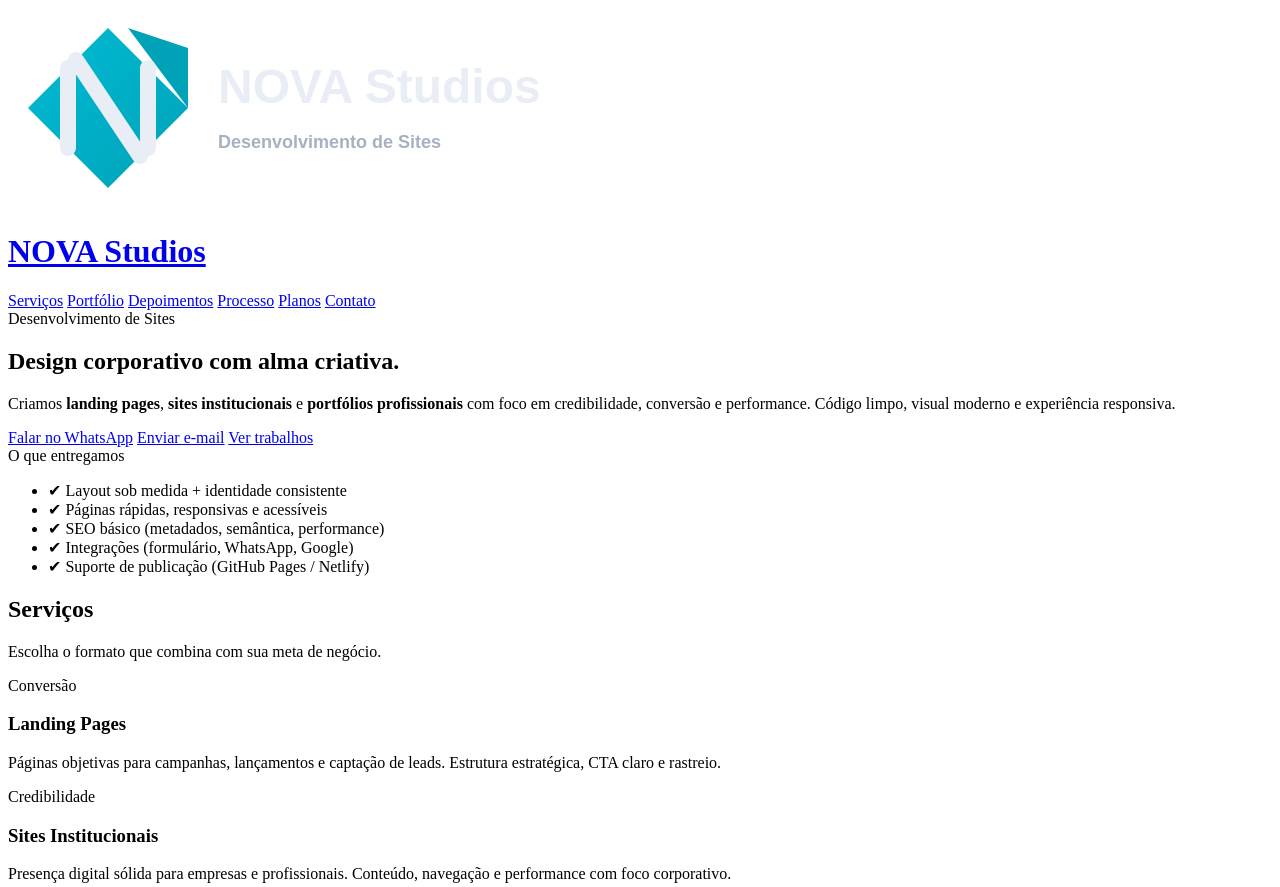
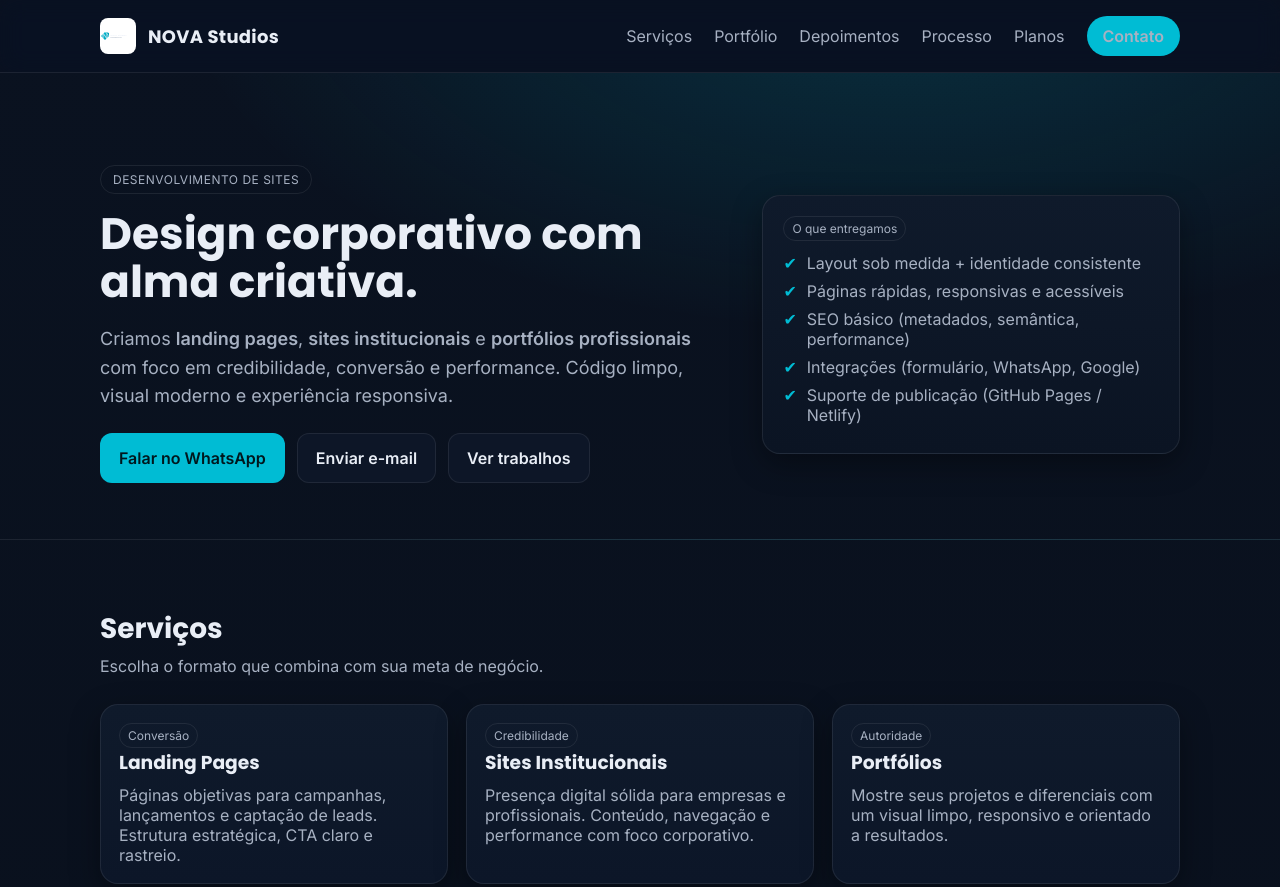
Before and after one commit to NOVA-STUDIOS-rgb/nova-portfolio, a plain HTML site: page index.html in a window 1280 px wide. Shown: the top 887 px of the page. Drawn offline with Linux system fonts and the light colour scheme; files whose address does not match are found by name.

Commit message:
Add files via upload

```diff
--- a/assets/style.css
+++ b/assets/style.css
@@ -1 +1,89 @@
-/* placeholder do CSS */
+:root{
+  --bg:#0a1220; --bg-soft:#0f1a2b; --txt:#e9eef6; --muted:#a7b1c2;
+  --brand:#00bcd4; --brand-600:#00a2b8; --card:#0d1627; --stroke:rgba(255,255,255,.08);
+  --shadow:0 10px 30px rgba(0,0,0,.35); --radius:18px; --radius-sm:12px;
+}
+*{box-sizing:border-box}
+html{scroll-behavior:smooth}
+body{margin:0; font-family:Inter,system-ui,-apple-system,Segoe UI,Roboto,Arial,sans-serif;
+  color:var(--txt); background:linear-gradient(180deg,var(--bg) 0%,#080d17 100%);}
+a{color:inherit; text-decoration:none}
+img{max-width:100%; display:block}
+
+/* Header */
+.header{position:sticky; top:0; z-index:50; backdrop-filter:saturate(150%) blur(12px);
+  background:rgba(10,18,32,.6); border-bottom:1px solid var(--stroke)}
+.wrap{max-width:1120px; margin:0 auto; padding:0 20px}
+.nav{display:flex; align-items:center; justify-content:space-between; height:72px}
+.brand{display:flex; align-items:center; gap:12px}
+.brand img{width:36px; height:36px; border-radius:8px; background:#fff}
+.brand h1{font-family:Poppins,Inter,sans-serif; font-size:18px; letter-spacing:.3px; margin:0}
+.menu{display:flex; align-items:center; gap:22px}
+.menu a{color:var(--muted)} .menu a:hover{color:var(--txt)}
+.cta{display:inline-flex; align-items:center; gap:10px; background:var(--brand); color:#02141a; padding:10px 16px; border-radius:999px; font-weight:600}
+.cta:hover{background:var(--brand-600)}
+
+/* Hero */
+.hero{padding:92px 0 56px; border-bottom:1px solid var(--stroke);
+  background:radial-gradient(1200px 600px at 70% -100px, rgba(0,188,212,.18), transparent 60%)}
+.hero .grid{display:grid; grid-template-columns:1.2fr .8fr; gap:36px; align-items:center}
+.eyebrow{display:inline-block; padding:6px 12px; border-radius:999px; border:1px solid var(--stroke); color:var(--muted); font-size:12px; letter-spacing:.5px; text-transform:uppercase}
+.h1{font-family:Poppins,Inter,sans-serif; font-weight:700; font-size:44px; line-height:1.1; margin:16px 0}
+.lead{color:var(--muted); font-size:18px; line-height:1.6}
+.hero-actions{display:flex; gap:12px; margin-top:22px; flex-wrap:wrap}
+.btn{display:inline-flex; align-items:center; gap:10px; padding:14px 18px; border-radius:12px; border:1px solid var(--stroke); background:var(--card); color:var(--txt); font-weight:600}
+.btn:hover{border-color:rgba(255,255,255,.22)}
+.btn.primary{background:var(--brand); color:#00171d; border-color:transparent}
+.btn.primary:hover{background:var(--brand-600)}
+.hero-card{background:linear-gradient(180deg,#0f1a2b,#0b1423); border:1px solid var(--stroke); padding:20px; border-radius:var(--radius); box-shadow:var(--shadow)}
+.check{color:var(--brand)}
+
+/* Section */
+section{padding:68px 0}
+.section-h{display:flex; align-items:flex-end; justify-content:space-between; gap:20px; margin-bottom:28px;}
+.title{font-family:Poppins,Inter,sans-serif; font-size:28px; margin:0}
+.subtitle{color:var(--muted); margin:6px 0 0}
+
+/* Grid */
+.grid{display:grid; gap:18px}
+.cols-3{grid-template-columns:repeat(3,1fr)}
+.cols-2{grid-template-columns:repeat(2,1fr)}
+@media (max-width:920px){
+  .hero .grid{grid-template-columns:1fr}
+  .cols-3{grid-template-columns:1fr}
+  .cols-2{grid-template-columns:1fr}
+}
+
+.card{background:linear-gradient(180deg,#0f1a2b,#0c1628); border:1px solid var(--stroke); border-radius:var(--radius); padding:18px; box-shadow:var(--shadow)}
+.card h3{font-family:Poppins,Inter,sans-serif; margin:0 0 8px}
+.card p{color:var(--muted); margin:0}
+.badge{display:inline-block; font-size:12px; padding:4px 8px; border:1px solid var(--stroke); border-radius:999px; color:var(--muted)}
+
+/* Portfolio */
+.work{position:relative; overflow:hidden; border-radius:14px; border:1px solid var(--stroke)}
+.work img{width:100%; height:220px; object-fit:cover; filter:saturate(105%)}
+.work .info{padding:12px 14px; display:flex; align-items:center; justify-content:space-between; background:rgba(12,22,40,.7); backdrop-filter: blur(6px)}
+.work .info strong{font-weight:600}
+.work .pill{font-size:12px; color:var(--brand)}
+
+/* Process */
+.step{display:flex; gap:14px; align-items:flex-start}
+.bullet{flex:0 0 36px; height:36px; display:grid; place-items:center; border-radius:10px; background:rgba(0,188,212,.12); color:var(--brand); font-weight:700; border:1px solid rgba(0,188,212,.25)}
+
+/* Pricing */
+.pricing .card{padding:22px}
+.price{font-family:Poppins,Inter,sans-serif; font-size:34px; margin:10px 0}
+.small{font-size:12px; color:var(--muted)}
+.list{list-style:none; padding:0; margin:12px 0 0}
+.list li{display:flex; align-items:flex-start; gap:10px; margin:8px 0; color:var(--muted)}
+
+/* Contact */
+.contact-card{display:grid; grid-template-columns:1.1fr .9fr; gap:18px}
+.field{display:flex; flex-direction:column; gap:6px}
+label{color:var(--muted); font-size:14px}
+input, textarea{background:#0b1423; border:1px solid var(--stroke); border-radius:12px; padding:12px 14px; color:var(--txt)}
+textarea{min-height:120px; resize:vertical}
+.contact-aside{border:1px solid var(--stroke); border-radius:var(--radius); padding:18px; background:linear-gradient(180deg,#0f1a2b,#0c1628)}
+
+/* Footer */
+footer{border-top:1px solid var(--stroke); color:var(--muted); padding:26px 0; text-align:center}
```
Also changed, not shown: assets/favicon-180.png (added), assets/favicon-32.png (added), assets/favicon-512.png (added), assets/favicon.svg (added), assets/logo-dark.svg (added), assets/logo-light.svg (added), assets/logo.svg (added), assets/social-cover-1200x630.png (added).
